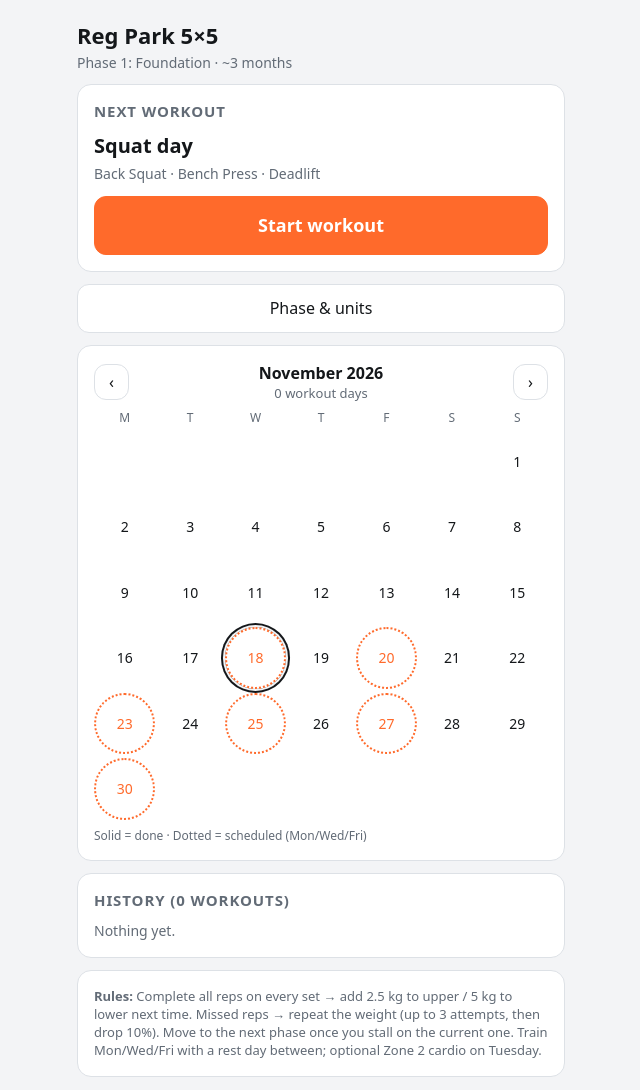
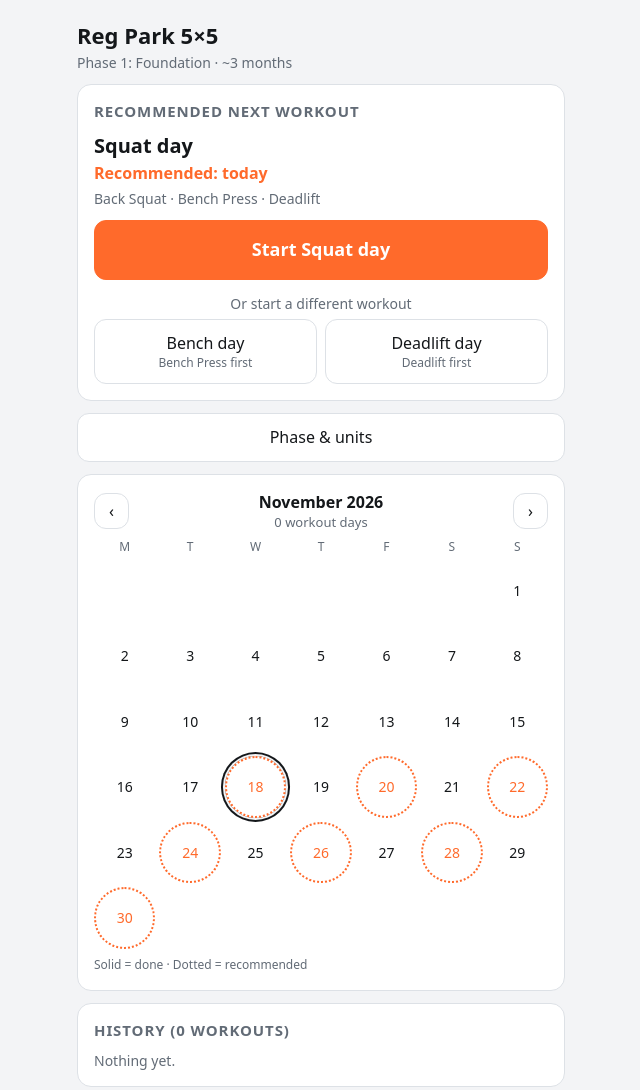
Before and after one commit to Jmtri7/work-out-app, a plain HTML site: page index.html in a window 1280 px wide. Shown: the top 1090 px of the page, without its empty margins (319-959 px from the left). Drawn offline with Linux system fonts and the light colour scheme.

Commit message:
Recommend next workout and days from recent pattern; allow starting any workout any day
Co-Authored-By: Claude Sonnet 5.5 <noreply@anthropic.com>

```diff
--- a/index.html
+++ b/index.html
@@ -62,15 +62,33 @@ const PH=[
 ];
 const DAYS=['Squat day','Bench day','Deadlift day'];
 const WD=['Sun','Mon','Tue','Wed','Thu','Fri','Sat'];
-// Planned training weekdays (0=Sun). Only affects planned/future workouts, never history.
-// You choose only the first day; the other two follow with a rest day between each (first, +2, +4 days).
-function startDay(){
- if(Number.isInteger(S.startDay))return S.startDay;
- if(S.days&&S.days.length==3){const f=S.days.find(d=>S.days.includes((d+2)%7)&&S.days.includes((d+4)%7));if(f!=null)return f}  // migrate older saved picks
- return 1}
-const planDays=()=>{const s=startDay();return [s,(s+2)%7,(s+4)%7]};
-const planTxt=()=>planDays().map(d=>WD[d]).join('/');
-function setStartDay(d){S.startDay=d;save();render()}
+// You can start any of the 3 workouts on any day. The app only RECOMMENDS the next one in the cycle
+// (the one after your last workout) and when to do it, from how far apart your recent workouts have been
+// (clamped to 2–3 days so there is always a rest day between sessions and about 3 workouts a week).
+const sessDay=s=>Number.isInteger(s.day)?s.day:S.history.length%3;
+const dayOfHist=(x,i)=>Number.isInteger(x.day)?x.day:i%3;
+function nextDay(){const n=S.history.length;return n?(dayOfHist(S.history[n-1],n-1)+1)%3:0}
+const parseIso=k=>{const [y,m,d]=k.split('-').map(Number);return new Date(y,m-1,d)};
+const addDays=(d,n)=>new Date(d.getFullYear(),d.getMonth(),d.getDate()+n);
+function histDates(){
+ const a=[];S.history.forEach(x=>{let k=x.iso;if(!k){const d=new Date(x.date);if(isNaN(d))return;k=isoOf(d)}a.push(k)});
+ if(S.sess)a.push(isoOf(new Date(S.sess.t0)));
+ return [...new Set(a)].sort()}
+function dayGap(){
+ const ds=histDates().slice(-7),g=[];
+ for(let i=1;i<ds.length;i++){const n=Math.round((parseIso(ds[i])-parseIso(ds[i-1]))/864e5);if(n>=1)g.push(n)}
+ if(!g.length)return 2;
+ g.sort((a,b)=>a-b);const med=g.length%2?g[(g.length-1)/2]:(g[g.length/2-1]+g[g.length/2])/2;
+ return Math.min(3,Math.max(2,Math.round(med)))}
+function recommend(){
+ const gap=dayGap(),ds=histDates(),t=new Date();t.setHours(0,0,0,0);
+ let d=ds.length?addDays(parseIso(ds[ds.length-1]),gap):t;if(d<t)d=t;
+ const list=[];while(list.length<90&&(d-t)/864e5<180){list.push(isoOf(d));d=addDays(d,gap)}
+ return {gap,list,next:list[0]}}
+function recWhen(k){
+ const t=isoOf(new Date());if(k<=t)return 'Recommended: today';
+ if(k===isoOf(addDays(new Date(),1)))return 'Recommended: tomorrow';
+ return 'Recommended: '+parseIso(k).toLocaleDateString(undefined,{weekday:'long',month:'short',day:'numeric'})}
 const KEY='regpark5x5.v1';
 let S=load();
 function load(){try{const s=JSON.parse(localStorage.getItem(KEY));if(s)return s}catch(e){}
@@ -91,22 +109,26 @@ function render(){
  if(view==='home')home();else if(view==='preview')preview();else if(view==='setup')setup();else if(view==='work')work();else if(view==='done')done();
 }
 function home(){
- const p=PH[S.phase],n=S.history.length,day=DAYS[n%3];
+ const p=PH[S.phase],n=S.history.length,nd=nextDay(),rec=recommend().next,sd=S.sess?sessDay(S.sess):nd;
  let h=`<h1>Reg Park 5×5</h1><div class="mu">${p.n} · ${p.len}</div>`;
- h+=`<div class="card"><h2>${S.sess?'Workout in progress':'Next workout'}</h2><div style="font-size:20px;font-weight:700">${day}</div>
- <div class="mu" style="margin:4px 0 12px">${(S.sess?S.sess.ex:orderFor(S.phase,n)).map(k=>EX[k].n).join(' · ')}</div>`;
+ h+=`<div class="card"><h2>${S.sess?'Workout in progress':'Recommended next workout'}</h2><div style="font-size:20px;font-weight:700">${DAYS[sd]}</div>
+ ${S.sess?'':`<div style="color:var(--ac);font-weight:600;margin-top:2px">${recWhen(rec)}</div>`}
+ <div class="mu" style="margin:4px 0 12px">${(S.sess?S.sess.ex:orderFor(S.phase,nd)).map(k=>EX[k].n).join(' · ')}</div>`;
  if(S.sess){const c=Object.values(S.sess.res).flat().filter(Boolean).length,t=Object.values(S.sess.res).flat().length;
   h+=`<div class="bar"><i style="width:${c/t*100}%"></i></div><div class="mu">${c}/${t} sets · exercise ${S.sess.i+1} of ${S.sess.ex.length}</div>
   <div class="row" style="margin-top:12px"><button class="p" onclick="resume()">Resume</button><button class="bad" onclick="if(confirm('Discard this workout?')){S.sess=null;save();render()}">Discard</button></div>`;
- }else if(canStart())h+=`<button class="p big" onclick="start()">Start workout</button>`;
- else{const r=restInfo();h+=`<button class="p big" disabled>Start workout</button><div class="note">Rest day needed. You trained ${r.since==0?'today':'yesterday'}, so your next workout opens ${r.avail}. Tap a scheduled day on the calendar to preview it.</div>`}
+ }else{
+  h+=`<button class="p big" onclick="start(${nd})">Start ${DAYS[nd]}</button>`;
+  if(rec>isoOf(new Date()))h+=`<div class="note">A rest day is recommended before your next workout. You can still start any workout today.</div>`;
+  h+=`<div class="mu" style="margin:14px 0 6px;text-align:center">Or start a different workout</div>
+  <div class="row">${[0,1,2].filter(d=>d!==nd).map(d=>`<button onclick="start(${d})">${DAYS[d]}<div class="mu" style="font-size:12px">${EX[orderFor(S.phase,d)[0]].n} first</div></button>`).join('')}</div>`}
  h+=`</div><div class="row"><button onclick="view='setup';render()">Phase &amp; units</button></div>`;
  h+=calendar();
  h+=`<div class="card"><h2>History (${n} workouts)</h2>`;
  if(S.sess){const q=S.sess;
   h+=`<div class="hist"><b>${new Date(q.t0).toLocaleDateString()}</b> · ${PH[q.phase].n} <span class="pill" style="color:var(--ac);border-color:var(--ac)">In progress</span><div class="mu">${q.ex.map(k=>{const r=q.res[k],d=r.filter(Boolean).length;return `${EX[k].n} ${fmt(wt(k))}${S.unit} ${r.filter(x=>x=='ok').length}/${r.length}${d?'':' (not started)'}`}).join(' · ')}</div></div>`}
  h+=n?S.history.slice(-8).reverse().map(x=>`<div class="hist"><b>${x.date}</b> · ${x.phase}<div class="mu">${x.lines}</div></div>`).join(''):(S.sess?'':'<div class="mu">Nothing yet.</div>');
- h+=`</div><div class="card mu" style="font-size:13px"><b>Rules:</b> Complete all reps on every set → add ${S.unit==='kg'?'2.5 kg to upper / 5 kg to lower':'5 lb to upper / 10 lb to lower'} next time. Missed reps → repeat the weight (up to 3 attempts, then drop 10%). Move to the next phase once you stall on the current one. Train ${planTxt()} with a rest day between; optional Zone 2 cardio on Tuesday.</div>`;
+ h+=`</div><div class="card mu" style="font-size:13px"><b>Rules:</b> Complete all reps on every set → add ${S.unit==='kg'?'2.5 kg to upper / 5 kg to lower':'5 lb to upper / 10 lb to lower'} next time. Missed reps → repeat the weight (up to 3 attempts, then drop 10%). Move to the next phase once you stall on the current one. Aim for 3 workouts a week with a rest day between sessions; optional Zone 2 cardio on a rest day.</div>`;
  app.innerHTML=h;
 }
 const pad=n=>String(n).padStart(2,'0');
@@ -118,10 +140,9 @@ function calendar(){
  S.history.forEach(x=>{let k=x.iso;if(!k){const d=new Date(x.date);if(isNaN(d))return;k=isoOf(d)}(by[k]=by[k]||[]).push(x)});
  const y=calM.getFullYear(),m=calM.getMonth(),days=new Date(y,m+1,0).getDate(),off=(calM.getDay()+6)%7,today=isoOf(new Date());
  const ipK=S.sess?isoOf(new Date(S.sess.t0)):null;
- // Projected workouts: upcoming Mon/Wed/Fri, cycling squat → bench → deadlift focus from your next workout.
- const sched={};SCHEDN={};{let idx=S.history.length+(S.sess?1:0);const b0=new Date();b0.setHours(0,0,0,0);
-  for(let i=0;i<180;i++){const d=new Date(b0);d.setDate(b0.getDate()+i);const wd=d.getDay();if(!planDays().includes(wd))continue;
-   const kk=isoOf(d);if(by[kk]||kk===ipK)continue;sched[kk]=DAYS[idx%3];SCHEDN[kk]=idx;idx++}}
+ // Recommended days: spaced by your recent pattern, cycling squat → bench → deadlift from your next workout.
+ const sched={};SCHEDN={};{let day=S.sess?(sessDay(S.sess)+1)%3:nextDay();
+  recommend().list.forEach(kk=>{if(by[kk]||kk===ipK)return;sched[kk]=DAYS[day];SCHEDN[kk]=day;day=(day+1)%3})}
  let cnt=0;for(let d=1;d<=days;d++)if(by[y+'-'+pad(m+1)+'-'+pad(d)])cnt++;
  const ipHere=ipK&&ipK.startsWith(y+'-'+pad(m+1));
  let h=`<div class="card"><div class="row sp" style="flex:none;margin-bottom:8px"><button style="flex:none;padding:6px 14px" onclick="calMove(-1)" aria-label="Previous month">‹</button><div style="text-align:center;flex:2"><b>${calM.toLocaleString(undefined,{month:'long',year:'numeric'})}</b><div class="mu" style="font-size:13px">${cnt} workout day${cnt==1?'':'s'}${ipHere?' · 1 in progress':''}</div></div><button style="flex:none;padding:6px 14px" onclick="calMove(1)" aria-label="Next month">›</button></div>
@@ -130,9 +151,9 @@ function calendar(){
  for(let d=1;d<=days;d++){const k=y+'-'+pad(m+1)+'-'+pad(d),w=by[k],sel=calSel===k;
   h+=`<div onclick="calSel=calSel==='${k}'?null:'${k}';render()" style="cursor:pointer;aspect-ratio:1;display:grid;place-items:center;border-radius:50%;font-size:14px;${w?'background:var(--ac);color:#fff;font-weight:700;':k===ipK?'background:rgba(255,106,43,.25);color:var(--ac);font-weight:700;':sched[k]?'color:var(--ac);':''}${k===ipK&&!w?'border:2px dashed var(--ac);'+(k===today?'box-shadow:0 0 0 2px var(--bg),0 0 0 4px var(--tx);':''):sched[k]&&!w?'border:2px dotted var(--ac);'+(k===today?'box-shadow:0 0 0 2px var(--bg),0 0 0 4px var(--tx);':''):k===today?'border:2px solid var(--tx);':'border:2px solid transparent;'}${sel?'outline:2px solid var(--ac);outline-offset:2px;':''}">${d}</div>`}
  h+='</div>';
- h+=`<div class="mu" style="font-size:12px;margin-top:8px">Solid = done${S.sess?' · Dashed = in progress':''} · Dotted = scheduled (${planTxt()})</div>`;
+ h+=`<div class="mu" style="font-size:12px;margin-top:8px">Solid = done${S.sess?' · Dashed = in progress':''} · Dotted = recommended</div>`;
  if(calSel){const w=by[calSel],ip=calSel===ipK?S.sess:null;
-  const sc=sched[calSel]&&!w&&!ip?`<div class="mu"><b style="color:var(--ac)">Scheduled</b> · ${sched[calSel]}<br>${orderFor(S.phase,SCHEDN[calSel]).map((k,i)=>(i+1)+'. '+EX[k].n).join('<br>')}<button style="width:100%;margin-top:10px" onclick="openPreview('${calSel}')">Preview workout</button></div>`:'';
+  const sc=sched[calSel]&&!w&&!ip?`<div class="mu"><b style="color:var(--ac)">Recommended</b> · ${sched[calSel]}<br>${orderFor(S.phase,SCHEDN[calSel]).map((k,i)=>(i+1)+'. '+EX[k].n).join('<br>')}<button style="width:100%;margin-top:10px" onclick="openPreview('${calSel}')">Preview workout</button></div>`:'';
   const ipTxt=ip?`<div class="mu"><b style="color:var(--ac)">In progress</b> · ${PH[ip.phase].n}<br>${ip.ex.map(k=>{const r=ip.res[k],d=r.filter(Boolean).length;return `${EX[k].n} ${d}/${r.length} sets${d&&d<r.length?' (incomplete)':d?'':' (not started)'}`}).join('<br>')}</div>`:'';
   h+=`<div class="hist" style="margin-top:10px"><b>${calSel}</b>${ipTxt}${sc}${w?w.map(x=>`<div class="mu">${x.phase}<br>${x.lines}</div>`).join(''):ip||sc?'':'<div class="mu">Rest day</div>'}</div>`}
  return h+'</div>';
@@ -140,10 +161,6 @@ function calendar(){
 function setup(){
  let h=`<h1>Phase &amp; units</h1><div class="card"><label>Phase</label><select onchange="S.phase=+this.value;save();render()">${PH.map((x,i)=>`<option value="${i}" ${i==S.phase?'selected':''}>${x.n}</option>`).join('')}</select>
  <label>Unit</label><select onchange="S.unit=this.value;save();render()"><option ${S.unit=='kg'?'selected':''}>kg</option><option ${S.unit=='lb'?'selected':''}>lb</option></select></div>
- <div class="card"><h2>First workout day</h2><div class="mu" style="margin-bottom:8px">Pick the day your week starts. The other two workouts are set automatically with a rest day between each. This only changes planned days on the calendar; past workouts stay as logged.</div>
- <div style="display:grid;grid-template-columns:repeat(7,1fr);gap:4px">${[1,2,3,4,5,6,0].map(d=>{const on=startDay()===d,auto=!on&&planDays().includes(d);return `<button onclick="setStartDay(${d})" aria-pressed="${on}" title="${on?'First day':auto?'Set automatically':''}" style="padding:10px 0;${on?'background:var(--ac);border-color:var(--ac);color:#fff;font-weight:700':auto?'background:rgba(255,106,43,.2);border-color:var(--ac);color:var(--ac);font-weight:700':''}">${WD[d]}</button>`}).join('')}</div>
- <div class="mu" style="font-size:12px;text-align:center;margin-top:8px">Solid = your first day · Tinted = set automatically</div>
- <div style="margin-top:10px;text-align:center"><span class="mu">Your days:</span> <b>${planTxt()}</b></div></div>
  <div class="card mu" style="font-size:14px">Working weights are automatic: each lift continues from your last workout and adds weight after a clean 5×5. To change a weight for the current workout, tap the weight at the top of the exercise.</div>
  <button class="p big" onclick="save();view='home';render()">Done</button>`;
  app.innerHTML=h;
@@ -153,15 +170,6 @@ function setup(){
 const MAIN=['squat','bench','dead'];
 function orderFor(phase,n){const r=n%3,main=MAIN.slice(r).concat(MAIN.slice(0,r));
  return main.concat(PH[phase].ex.filter(k=>!MAIN.includes(k)))}
-// Rest rule: at least one full rest day between sessions. Blocks Start if your last workout was today or yesterday.
-function restInfo(){
- let last=null;
- S.history.forEach(x=>{let k=x.iso;if(!k){const d=new Date(x.date);if(isNaN(d))return;k=isoOf(d)}if(!last||k>last)last=k});
- if(!last)return {ok:true};
- const [y,m,d]=last.split('-').map(Number),ld=new Date(y,m-1,d),t=new Date();t.setHours(0,0,0,0);
- const since=Math.round((t-ld)/864e5),av=new Date(y,m-1,d+2);
- return {ok:since>=2,since,avail:av.toLocaleDateString(undefined,{weekday:'long',month:'short',day:'numeric'})}}
-const canStart=()=>restInfo().ok;
 // Read-only preview of a scheduled workout (current weights; they may change after your next workout).
 let previewN=0,previewDate='';
 function openPreview(k){previewN=SCHEDN[k];previewDate=k;view='preview';render();window.scrollTo(0,0)}
@@ -181,11 +189,10 @@ function preview(){
  app.innerHTML=h;
 }
 let SCHEDN={};
-function start(){
- if(!canStart())return;
- const p=PH[S.phase];
- const ex=orderFor(S.phase,S.history.length);
- S.sess={ex,i:0,res:Object.fromEntries(ex.map(k=>[k,Array(EX[k].s).fill(null)])),t0:Date.now(),phase:S.phase};
+function start(day){
+ const d=Number.isInteger(day)?day:nextDay();
+ const ex=orderFor(S.phase,d);
+ S.sess={ex,day:d,i:0,res:Object.fromEntries(ex.map(k=>[k,Array(EX[k].s).fill(null)])),t0:Date.now(),phase:S.phase};
  save();resume();
 }
 function resume(){view='work';render()}
@@ -327,7 +334,7 @@ function finish(){
    if(S.fails[k]>=3){S.weights[k]=Math.max(0,round(w*.9));S.fails[k]=0;summary.push(`${EX[k].n}: 3 failed attempts → drop 10% to ${fmt(S.weights[k])} ${S.unit} and rebuild`)}
    else summary.push(`${EX[k].n}: missed reps → repeat ${fmt(w)} ${S.unit} (attempt ${S.fails[k]} of 3)`)}
  });
- S.history.push({iso:isoOf(new Date()),date:new Date().toLocaleDateString(),phase:PH[s.phase].n,lines:lines.join(' · ')});
+ S.history.push({iso:isoOf(new Date()),day:sessDay(s),date:new Date().toLocaleDateString(),phase:PH[s.phase].n,lines:lines.join(' · ')});
  S.sess=null;save();view='done';render();
 }
 function done(){
```
Also changed, not shown: 1 other file.
